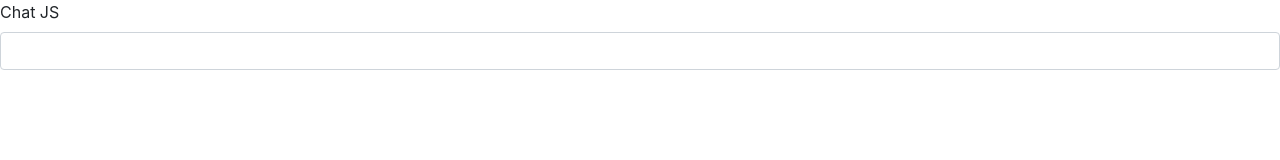
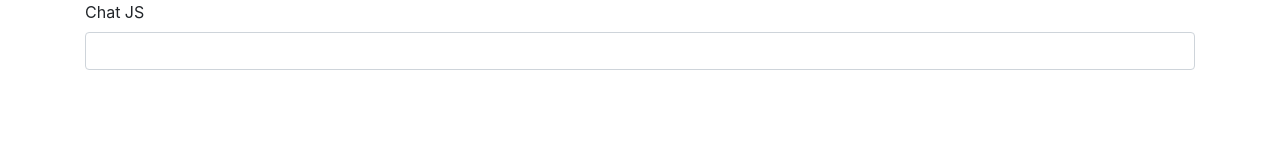
Before and after one commit to AdenSTUDIO/Git-NodeJS, a website: page views/index.html in a window 1280 px wide. Drawn offline with nearby package versions, Linux system fonts and the light colour scheme; files that its build step writes are made by us from their sources; files whose address does not match are found by name.

Commit message:
Update index.html

```diff
--- a/views/index.html
+++ b/views/index.html
@@ -1,5 +1,6 @@
 <!doctype html>
 <html lang="en">
+
 <head>
     <title>INDEX - ExpressJS</title>
     <!-- Required meta tags -->
@@ -7,22 +8,33 @@
     <meta name="viewport" content="width=device-width, initial-scale=1, shrink-to-fit=no">
 
     <!-- Bootstrap CSS -->
-    <link rel="stylesheet" href="https://stackpath.bootstrapcdn.com/bootstrap/4.3.1/css/bootstrap.min.css" integrity="sha384-ggOyR0iXCbMQv3Xipma34MD+dH/1fQ784/j6cY/iJTQUOhcWr7x9JvoRxT2MZw1T" crossorigin="anonymous">
+    <link rel="stylesheet" href="https://stackpath.bootstrapcdn.com/bootstrap/4.3.1/css/bootstrap.min.css"
+        integrity="sha384-ggOyR0iXCbMQv3Xipma34MD+dH/1fQ784/j6cY/iJTQUOhcWr7x9JvoRxT2MZw1T" crossorigin="anonymous">
 
     <link rel="stylesheet" href="CSS/style.css">
 </head>
+
 <body>
+    <div class="container">
         <div class="form-group">
             <label for="">Chat JS</label>
             <input type="text" class="form-control" placeholder="">
             <small id="helpId" class="form-text text-muted"></small>
         </div>
+    </div>
     <!-- Optional JavaScript -->
     <!-- jQuery first, then Popper.js, then Bootstrap JS -->
-    <script src="https://code.jquery.com/jquery-3.3.1.slim.min.js" integrity="sha384-q8i/X+965DzO0rT7abK41JStQIAqVgRVzpbzo5smXKp4YfRvH+8abtTE1Pi6jizo" crossorigin="anonymous"></script>
-    <script src="https://cdnjs.cloudflare.com/ajax/libs/popper.js/1.14.7/umd/popper.min.js" integrity="sha384-UO2eT0CpHqdSJQ6hJty5KVphtPhzWj9WO1clHTMGa3JDZwrnQq4sF86dIHNDz0W1" crossorigin="anonymous"></script>
-    <script src="https://stackpath.bootstrapcdn.com/bootstrap/4.3.1/js/bootstrap.min.js" integrity="sha384-JjSmVgyd0p3pXB1rRibZUAYoIIy6OrQ6VrjIEaFf/nJGzIxFDsf4x0xIM+B07jRM" crossorigin="anonymous"></script>
+    <script src="https://code.jquery.com/jquery-3.3.1.slim.min.js"
+        integrity="sha384-q8i/X+965DzO0rT7abK41JStQIAqVgRVzpbzo5smXKp4YfRvH+8abtTE1Pi6jizo"
+        crossorigin="anonymous"></script>
+    <script src="https://cdnjs.cloudflare.com/ajax/libs/popper.js/1.14.7/umd/popper.min.js"
+        integrity="sha384-UO2eT0CpHqdSJQ6hJty5KVphtPhzWj9WO1clHTMGa3JDZwrnQq4sF86dIHNDz0W1"
+        crossorigin="anonymous"></script>
+    <script src="https://stackpath.bootstrapcdn.com/bootstrap/4.3.1/js/bootstrap.min.js"
+        integrity="sha384-JjSmVgyd0p3pXB1rRibZUAYoIIy6OrQ6VrjIEaFf/nJGzIxFDsf4x0xIM+B07jRM"
+        crossorigin="anonymous"></script>
 
     <script src="JS/script.js"></script>
 </body>
+
 </html>
```
Lines whose indentation alone changed are shown as unchanged.
